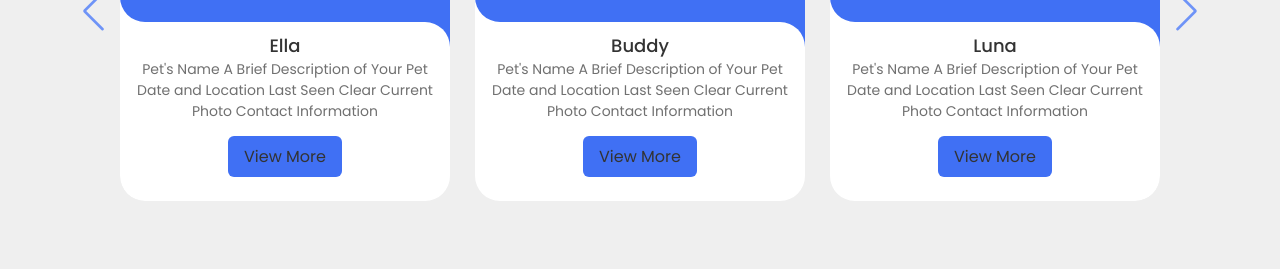
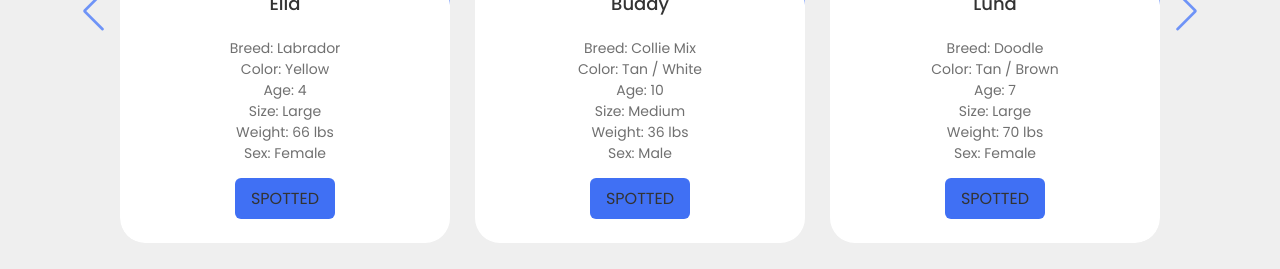
Before and after one commit to Jpesus/Spotted-Swiper, a plain HTML site: page js/index.html in a window 1280 px wide. Shown: the part 389-658 px from the top of the page. Drawn offline with Linux system fonts and the light colour scheme.

Commit message:
Profiles Updated

```diff
--- a/js/css/style.css
+++ b/js/css/style.css
@@ -1,5 +1,6 @@
 /* Google Fonts - Poppins */
 @import url('https://fonts.googleapis.com/css2?family=Poppins:wght@300;400;500;600&display=swap');
+
 
 *{
     margin: 0;
--- a/js/index.html
+++ b/js/index.html
@@ -1,6 +1,8 @@
 <!DOCTYPE html>
 <html lang="en">
 <head>
+
+
     <meta charset="UTF-8">
     <meta http-equiv="X-UA-Compatible" content="IE-edge">
     <meta name="viewport" content="width=device-width, initial-scale=1.0">
@@ -27,12 +29,8 @@
                 </div>
                 <div class="card-content">
                     <h2 class="name">Ella</h2>
-                    <p class="description">Pet's Name
-                        A Brief Description of Your Pet
-                        Date and Location Last Seen
-                        Clear Current Photo
-                        Contact Information</p>
-                        <button class="button">View More</button>
+                    <p class="description"><br>Breed: Labrador<br>Color: Yellow<br>Age: 4<br>Size: Large<br>Weight: 66 lbs<br>Sex: Female</p>
+                        <button class="button">SPOTTED</button>
                 </div>
 
             </div><div class="card swiper-slide">
@@ -45,12 +43,13 @@
             </div>
             <div class="card-content">
                 <h2 class="name">Buddy</h2>
-                <p class="description">Pet's Name
-                    A Brief Description of Your Pet
-                    Date and Location Last Seen
-                    Clear Current Photo
-                    Contact Information</p>
-                    <button class="button">View More</button>
+                <p class="description"><br>Breed: Collie Mix
+                    <br>Color: Tan / White
+                    <br>Age: 10
+                    <br>Size: Medium
+                    <br>Weight: 36 lbs
+                    <br>Sex: Male</p>
+                    <button class="button">SPOTTED</button>
             </div>
 
         </div><div class="card swiper-slide">
@@ -63,12 +62,13 @@
         </div>
         <div class="card-content">
             <h2 class="name">Luna</h2>
-            <p class="description">Pet's Name
-                A Brief Description of Your Pet
-                Date and Location Last Seen
-                Clear Current Photo
-                Contact Information</p>
-                <button class="button">View More</button>
+            <p class="description"><br>Breed: Doodle
+                <br>Color: Tan / Brown
+                <br>Age: 7
+                <br>Size: Large
+                <br>Weight: 70 lbs
+                <br>Sex: Female</p>
+                <button class="button">SPOTTED</button>
         </div>
 
     </div><div class="card swiper-slide">
@@ -81,12 +81,13 @@
     </div>
     <div class="card-content">
         <h2 class="name">Theo</h2>
-        <p class="description">Pet's Name
-            A Brief Description of Your Pet
-            Date and Location Last Seen
-            Clear Current Photo
-            Contact Information</p>
-            <button class="button">View More</button>
+        <p class="description"><br>Breed: Golden Retriever
+            <br>Color: Tan
+            <br>Age: 8
+            <br>Size: Large
+            <br>Weight: 58 lbs
+            <br>Sex: Male</p>
+            <button class="button">SPOTTED</button>
     </div>
 
 </div><div class="card swiper-slide">
@@ -99,12 +100,13 @@
 </div>
 <div class="card-content">
     <h2 class="name">Lacy</h2>
-    <p class="description">Pet's Name
-        A Brief Description of Your Pet
-        Date and Location Last Seen
-        Clear Current Photo
-        Contact Information</p>
-        <button class="button">View More</button>
+    <p class="description"><br>Breed: Toy Poodle
+        <br>Color: White
+        <br>Age: 6
+        <br>Size: Extra Small
+        <br>Weight: 8 lbs
+        <br>Sex: Female</p>
+        <button class="button">SPOTTED</button>
 </div>
 
 </div><div class="card swiper-slide">
@@ -117,12 +119,13 @@
 </div>
 <div class="card-content">
     <h2 class="name">Milo</h2>
-    <p class="description">Pet's Name
-        A Brief Description of Your Pet
-        Date and Location Last Seen
-        Clear Current Photo
-        Contact Information</p>
-        <button class="button">View More</button>
+    <p class="description"><br>Breed: Golden Retriever Mix
+        <br>Color: Tan / White
+        <br>Age: 2
+        <br>Size: Medium
+        <br>Weight: 45 lbs
+        <br>Sex: Male</p>
+        <button class="button">SPOTTED</button>
 </div>
 
 </div><div class="card swiper-slide">
@@ -135,12 +138,13 @@
 </div>
 <div class="card-content">
     <h2 class="name">Daisy</h2>
-    <p class="description">Pet's Name
-        A Brief Description of Your Pet
-        Date and Location Last Seen
-        Clear Current Photo
-        Contact Information</p>
-        <button class="button">View More</button>
+    <p class="description"><br>Breed: Beagle
+        <br>Color: Brown / White
+        <br>Age: 1
+        <br>Size: Small
+        <br>Weight: 22 lbs
+        <br>Sex: Female</p>
+        <button class="button">SPOTTED</button>
 </div>
 
 </div><div class="card swiper-slide">
@@ -153,12 +157,13 @@
 </div>
 <div class="card-content">
     <h2 class="name">Zoey</h2>
-    <p class="description">Pet's Name
-        A Brief Description of Your Pet
-        Date and Location Last Seen
-        Clear Current Photo
-        Contact Information</p>
-        <button class="button">View More</button>
+    <p class="description"><br>Breed: Beagle
+        <br>Color: Brown / White
+        <br>Age: 1
+        <br>Size: Small
+        <br>Weight: 25 lbs
+        <br>Sex: Female</p>
+        <button class="button">SPOTTED</button>
 </div>
 
 </div><div class="card swiper-slide">
@@ -171,12 +176,13 @@
 </div>
 <div class="card-content">
     <h2 class="name">Rocky</h2>
-    <p class="description">Pet's Name
-        A Brief Description of Your Pet
-        Date and Location Last Seen
-        Clear Current Photo
-        Contact Information</p>
-        <button class="button">View More</button>
+    <p class="description"><br>Breed: Border Collie
+        <br>Color: Brown / White
+        <br>Age: 5
+        <br>Size: Medium
+        <br>Weight: 25 lbs
+        <br>Sex: Female</p>
+        <button class="button">SPOTTED</button>
 </div>
 
 </div>
```
